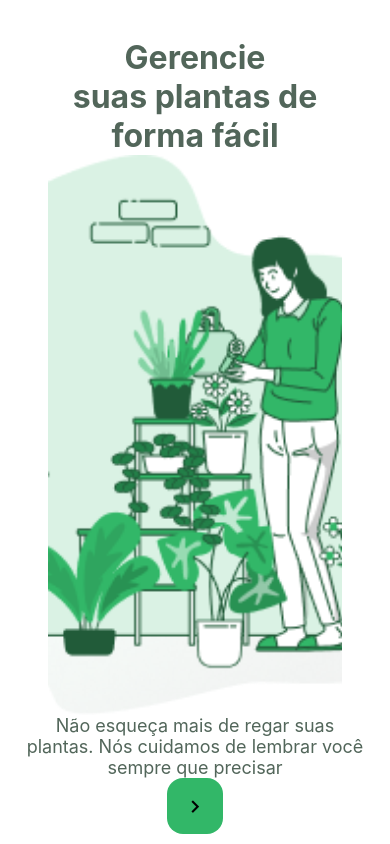
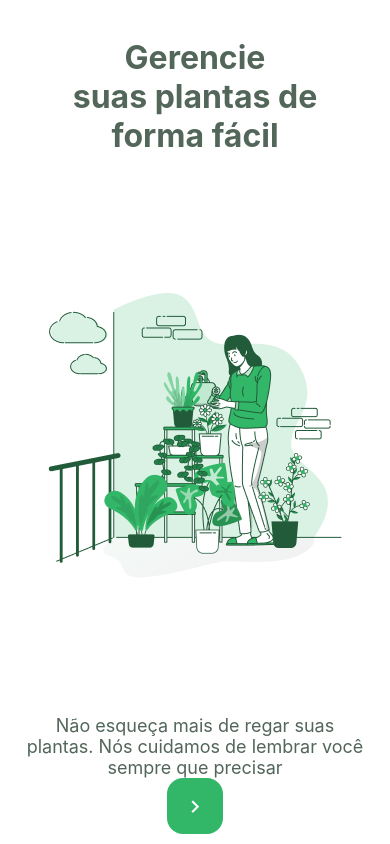
Before and after one commit to Vtchoo/nlw5-plantmanager, a React Native app: screen / in a window 390 px wide. Built offline with nearby package versions, Linux system fonts and the light colour scheme.

Commit message:
Small changes on Welcome screen

```diff
--- a/src/pages/Welcome/index.tsx
+++ b/src/pages/Welcome/index.tsx
@@ -3,6 +3,7 @@ import { Image, Text, TouchableOpacity, View } from 'react-native'
 import styles from './styles'
 import wateringImg from '../../assets/watering.png'
 import Icon from 'react-native-vector-icons/MaterialCommunityIcons'
+import colors from '../../styles/colors'
 
 function Welcome() {
 
@@ -10,7 +11,7 @@ function Welcome() {
         <View style={styles.container}>
             <Text style={styles.title}>{'Gerencie\nsuas plantas de\nforma fácil'}</Text>
 
-            <Image style={styles.image} source={wateringImg} />
+            <Image style={styles.image} source={wateringImg} resizeMode='contain'/>
 
             <Text style={styles.subtitle}>
                 Não esqueça mais de regar suas plantas.
@@ -18,7 +19,7 @@ function Welcome() {
             </Text>
 
             <TouchableOpacity style={styles.button}>
-                <Icon name='chevron-right' size={25}/>
+                <Icon name='chevron-right' size={25} color={colors.white}/>
             </TouchableOpacity>
         </View>
     )
--- a/src/pages/Welcome/styles.ts
+++ b/src/pages/Welcome/styles.ts
@@ -5,7 +5,7 @@ const styles = StyleSheet.create({
     container: {
         flex: 1,
         alignItems: 'center',
-        justifyContent: 'space-between'
+        justifyContent: 'space-around'
     },
     title: {
         fontSize: 32,
@@ -28,7 +28,6 @@ const styles = StyleSheet.create({
         marginBottom: 10,
         height: 56,
         aspectRatio: 1,
-        paddingHorizontal: 10
     },
     image: {
         height: Dimensions.get('screen').width * .7
```
Also changed, not shown: src/components/Button.tsx (deleted, +0 -35 lines).
